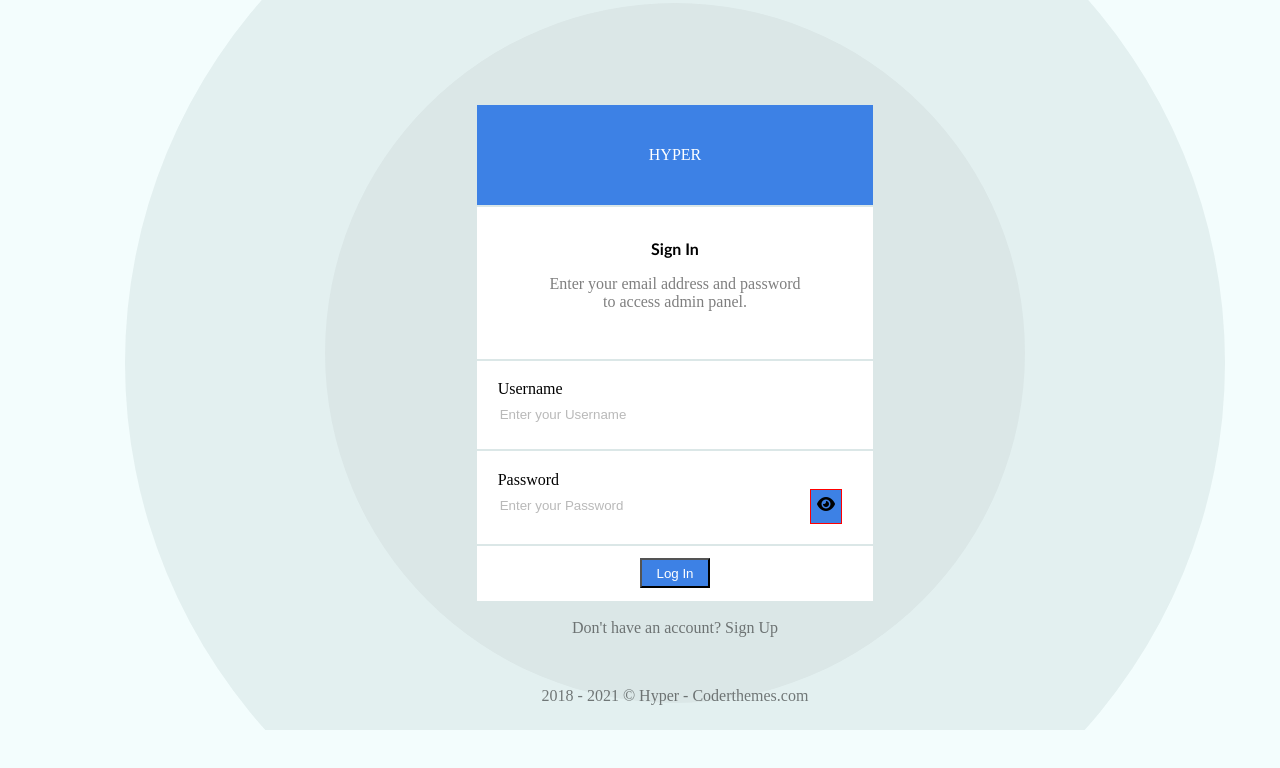
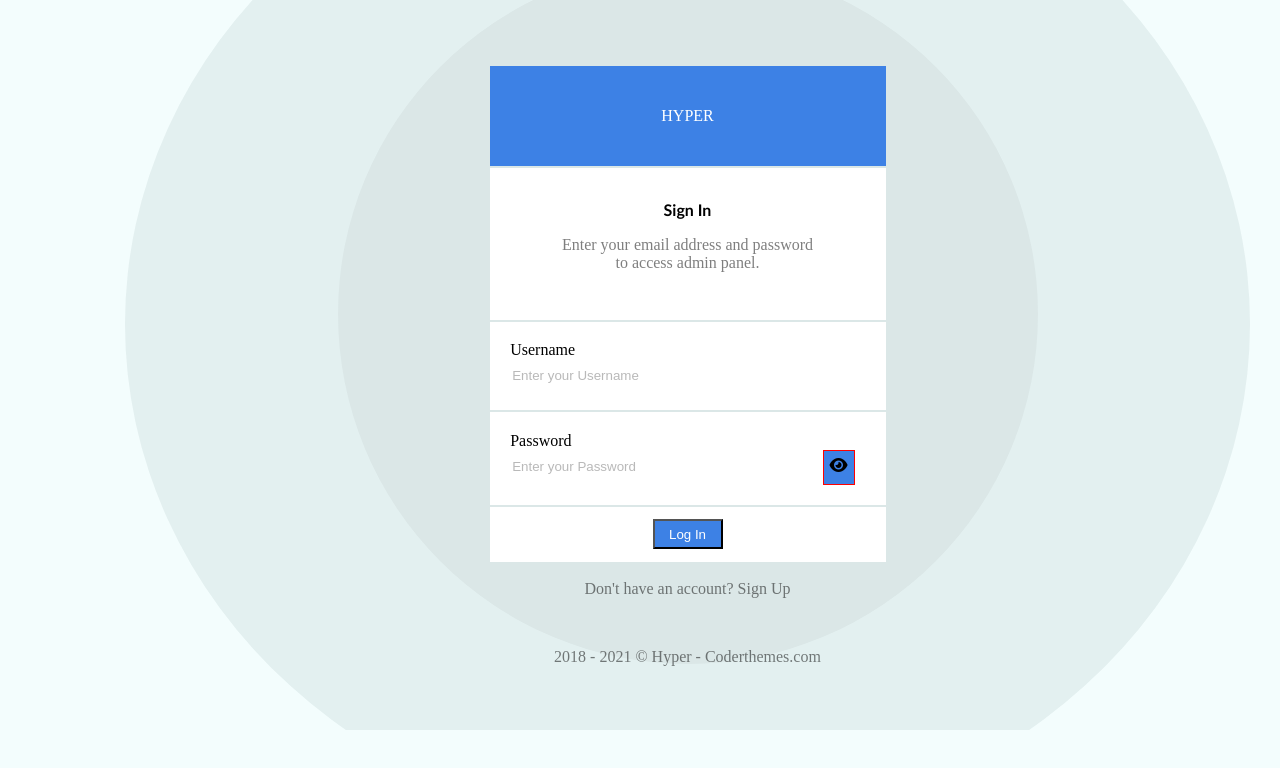
Before and after one commit to crazydude4/login-form, a plain HTML site: page index.html in a window 1280 px wide. Drawn offline with Linux system fonts and the light colour scheme.

Commit message:
Update hyper.css

```diff
--- a/hyper.css
+++ b/hyper.css
@@ -6,8 +6,8 @@ body{
 .main {
     background: #e3f0f0 ;
     border-radius: 50%;
-    height: 1100px;
-    width: 1100px;
+    height: 140%;
+    width: 90%;
     position: relative;
     margin-left: 10%;
     margin-top: -15%;
```
